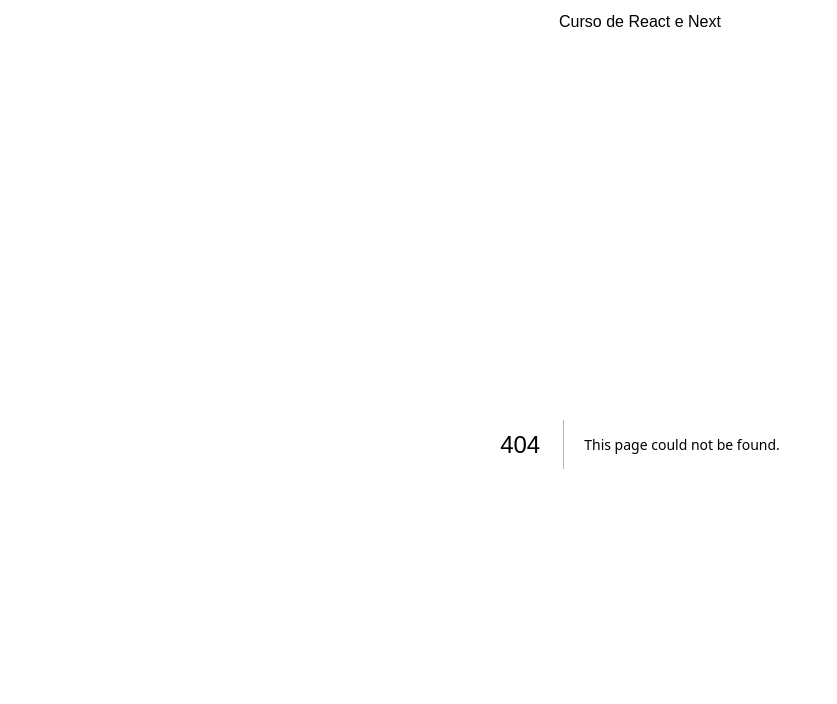
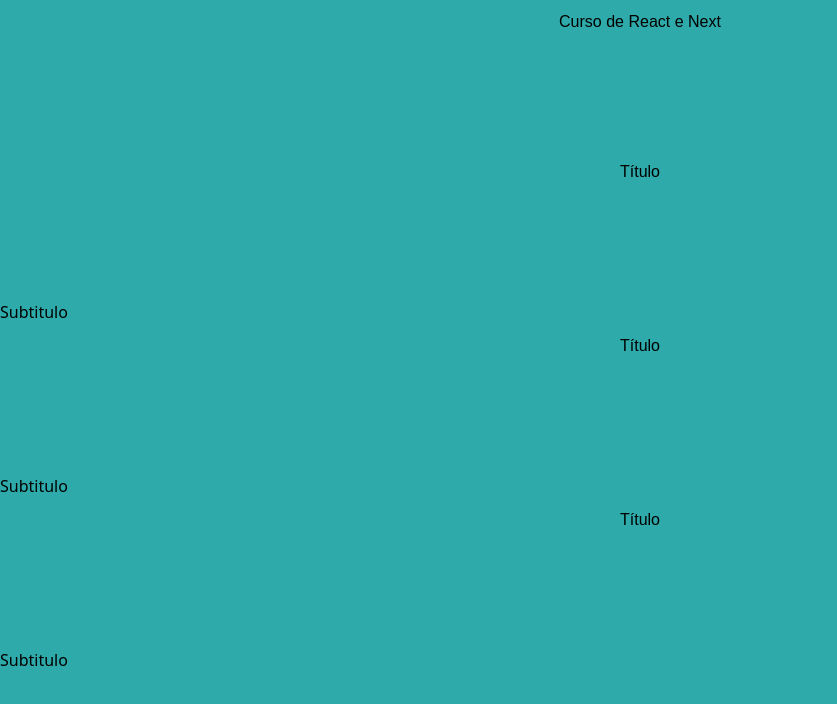
Before and after one commit to Davidjean23reis/lateste1, a Next.js app: page /usandoTitulo in a window 1280 px wide. Before the commit this address had no page. Shown: the top 704 px of the page, without its empty margins (0-837 px from the left). Built offline with nearby package versions, Linux system fonts and the light colour scheme.

Commit message:
Usando Titulo Subtítulo

```diff
--- /dev/null
+++ b/components/Titulo.jsx
@@ -0,0 +1,8 @@
+export default function Titulo(){
+    return (
+        <>
+        <h1>Título</h1>
+        <h2>Subtitulo</h2>
+        </>
+    )
+}
--- /dev/null
+++ b/src/pages/usandoTitulo.jsx
@@ -0,0 +1,11 @@
+import Titulo from '../../components/Titulo'
+
+export default function usandoTitulo() {
+    return (
+        <div>
+            <Titulo />
+            <Titulo />
+            <Titulo />
+        </div>
+    )
+}
--- a/src/styles/globals.css
+++ b/src/styles/globals.css
@@ -22,6 +22,7 @@
 
 h1 {
   font-family: Arial, Helvetica, sans-serif;
+  height: 150px;
   text-align: center;
   padding: 10px;
 }
```
